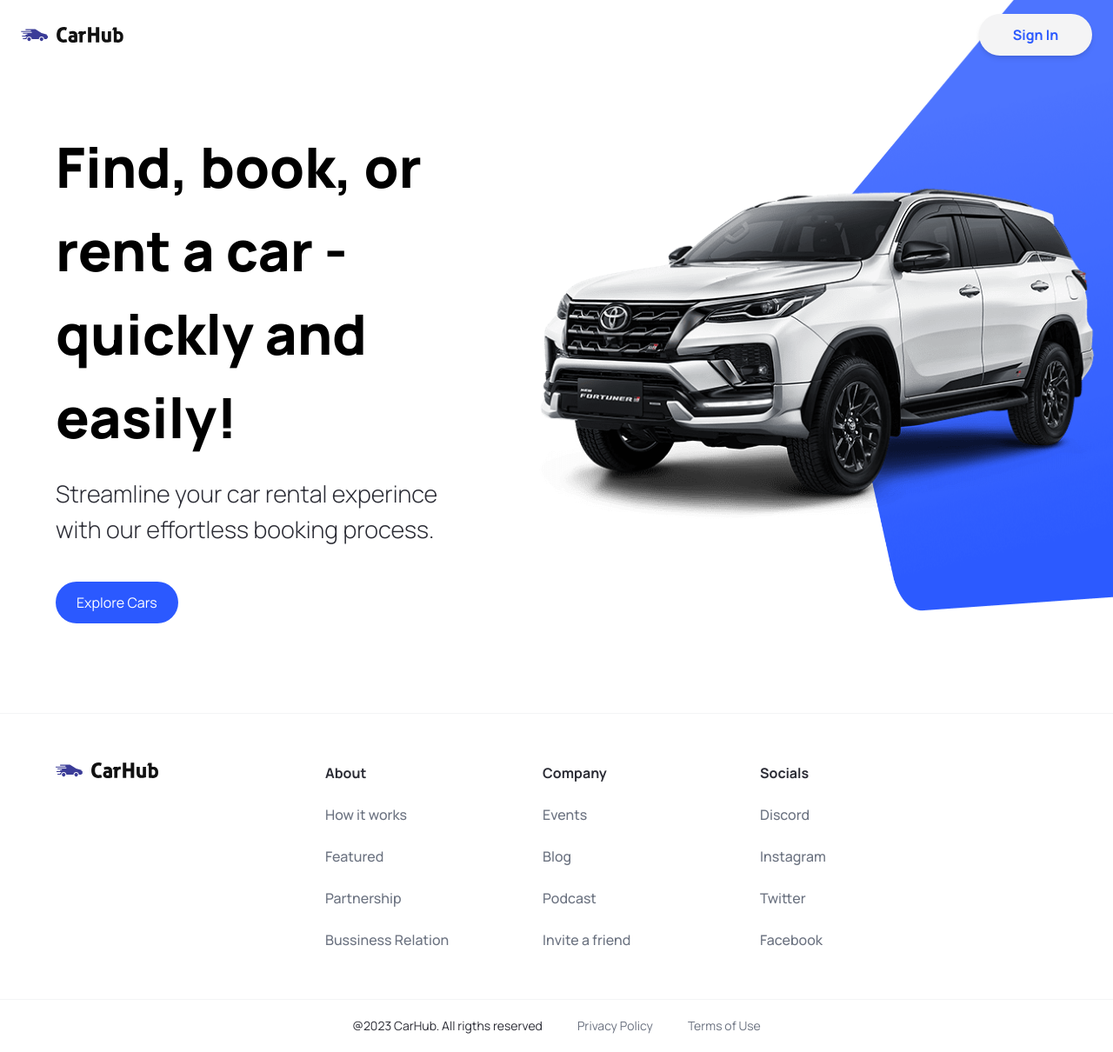
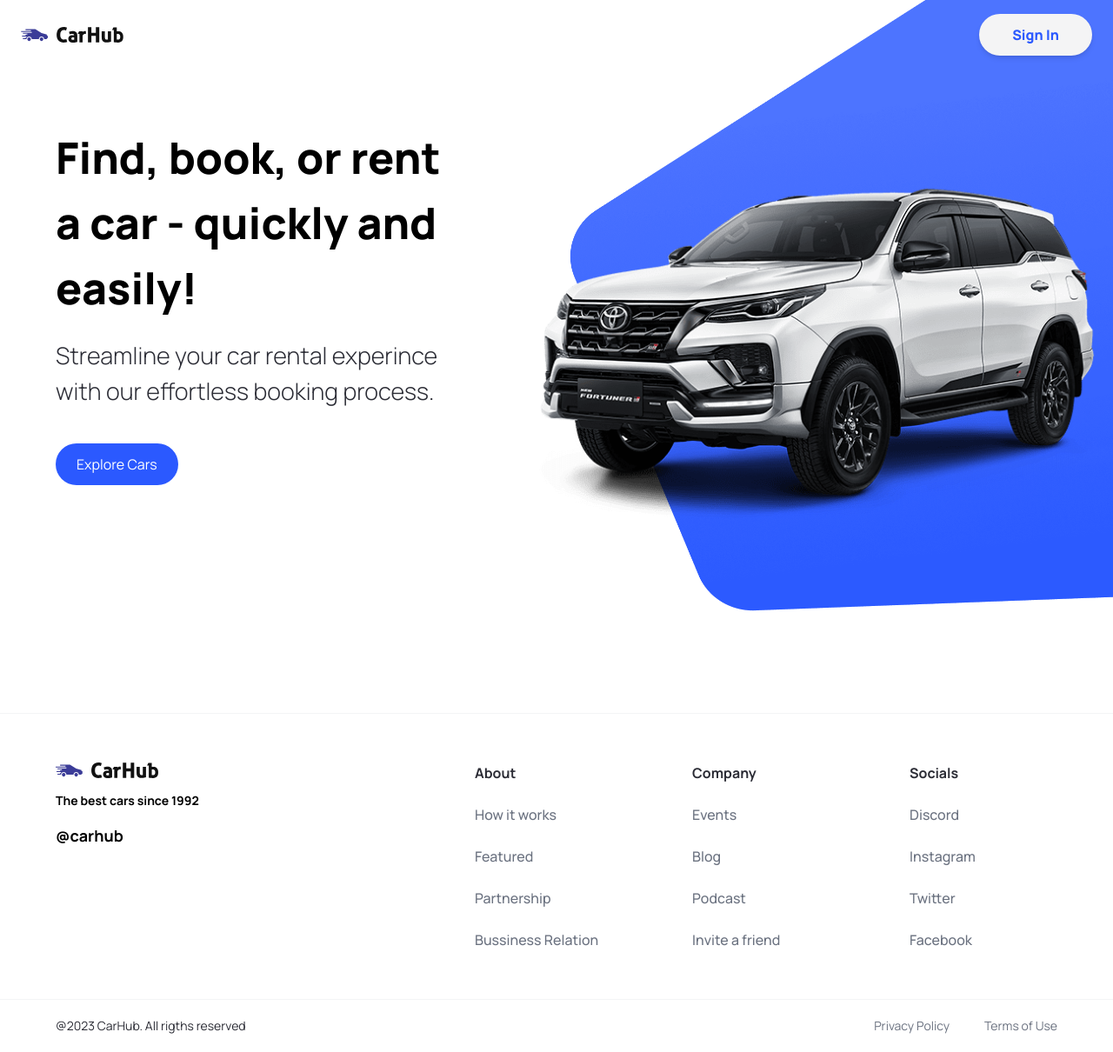
Before and after one commit to laurentiucm22/car-hub, a Next.js app: page / in a window 1280 px wide. Shown: the whole page at 87% size. Built offline with nearby package versions, Linux system fonts and the light colour scheme.

Commit message:
Fixed hero and footer

```diff
--- a/app/globals.css
+++ b/app/globals.css
@@ -43,7 +43,7 @@
 }
 
 .hero__title {
-  @apply 2xl:text-[72px] sm:text-[64px] text-[50px] font-extrabold;
+  @apply text-[50px] 2xl:text-[72px]  font-extrabold;
 }
 
 .hero__subtitle {
@@ -59,7 +59,7 @@
 }
 
 .hero__image-overlay {
-  @apply absolute xl:-top-24 xl:-right-1/2 -right-1/4 bg-hero-bg bg-repeat-round -z-10 w-full xl:h-screen h-[590px] overflow-hidden;
+  @apply absolute xl:-top-24 xl:-right-1/2 -right-1/4 bg-hero-bg bg-repeat-round -z-10 min-w-full xl:h-screen h-[590px] overflow-hidden;
 }
 /* END: Hero styles */
 
@@ -170,7 +170,7 @@
 }
 
 .footer__links {
-  @apply flex-1 w-full flex md:justify-center flex-wrap max-md:mt-10 gap-20;
+  @apply flex-1 w-full flex md:justify-end flex-wrap max-md:mt-10 gap-20;
 }
 
 .footer__link {
@@ -182,7 +182,7 @@
 }
 
 .footer__copyrights-link {
-  @apply flex-1 flex flex-col-reverse md:flex-row justify-center px-6 md:px-0 max-sm:mt-4 gap-10;
+  @apply flex-1 md:flex text-sm md:justify-end md:flex-row max-sm:mt-4 gap-10;
 }
 /* END: Footer styles */
 
--- a/components/CustomeButtom.tsx
+++ b/components/CustomeButtom.tsx
@@ -1,7 +1,6 @@
 "use client";
 import { FC } from "react";
 import { CustomeButtonProps } from "@/types";
-import Image from "next/image";
 
 const CustomeButtom: FC<CustomeButtonProps> = ({
   title,
--- a/components/Footer.tsx
+++ b/components/Footer.tsx
@@ -7,7 +7,7 @@ const Footer = () => {
   return (
     <footer className="flex flex-col text-black-100 mt-5 border-t border-gray-100">
       <div className="flex flex-col md:flex-row md:flex-wrap justify-between gap-5 sm:px-16 px-6 py-10 md:py-14">
-        <div className="flex justify-center items-start gap-6 ">
+        <div className="flex flex-col justify-start items-start gap-4">
           <Image
             src={CarhubLogo}
             alt="logo"
@@ -15,7 +15,12 @@ const Footer = () => {
             height={18}
             objectFit="contain"
           />
+          <p className="font-bold text-black text-sm">
+            The best cars since 1992
+          </p>
+          <p className="font-bold text-black md:text-lg">@carhub</p>
         </div>
+
         <div className="footer__links">
           {footerLinks.map(({ title, links }) => (
             <div key={title} className="footer__link">
@@ -34,10 +39,14 @@ const Footer = () => {
           ))}
         </div>
       </div>
-      <div className="flex justify-center items-center border-t border-gray-100 text-sm py-5">
+
+      <div className="flex flex-col md:flex-row  justify-between md:items-center border-t border-gray-100 text-sm px-6 md:px-16 py-5">
+        <p>@2023 CarHub. All rigths reserved</p>
         <div className="footer__copyrights-link">
-          <p>@2023 CarHub. All rigths reserved</p>
-          <Link href="/" className="text-gray-500 hover:text-indigo-400">
+          <Link
+            href="/"
+            className="text-gray-500 hover:text-indigo-400 mr-3 md:mr-0"
+          >
             Privacy Policy
           </Link>
           <Link href="/" className="text-gray-500 hover:text-indigo-400">
--- a/components/Hero.tsx
+++ b/components/Hero.tsx
@@ -21,15 +21,15 @@ const Hero: FC = () => {
 
         <CustomeButtom
           title="Explore Cars"
-          containerStyles="bg-primary-blue text-white rounded-full mt-10"
+          containerStyles="bg-primary-blue hover:bg-indigo-700 transition-all ease-in-out text-white rounded-full mt-10"
           handleClick={handleScroll}
         />
       </div>
       <div className="hero__image-container">
         <div className="hero__image">
           <Image src={HeroCar} alt="Car" fill objectFit="contain" />
-          <div className="hero__image-overlay"></div>
         </div>
+        <div className="hero__image-overlay"></div>
       </div>
     </div>
   );
--- a/components/Navbar.tsx
+++ b/components/Navbar.tsx
@@ -21,7 +21,7 @@ const Navbar = () => {
         <CustomeButtom
           title="Sign In"
           btnType="button"
-          containerStyles="text-primary-blue rounded-full bg-zinc-100 min-w-[130px] font-bold shadow-md"
+          containerStyles="text-primary-blue rounded-full bg-zinc-100 hover:bg-zinc-300 transition-all ease-in-out min-w-[130px] font-extrabold shadow-md"
         />
       </nav>
     </header>
--- a/constants/index.ts
+++ b/constants/index.ts
@@ -40,7 +40,7 @@ export const manufacturers = [
   "Toyota",
   "Volkswagen",
   "Volvo",
-];
+] as const;
 
 export const yearsOfProduction = [
   { title: "Year", value: "" },
@@ -53,7 +53,7 @@ export const yearsOfProduction = [
   { title: "2021", value: "2021" },
   { title: "2022", value: "2022" },
   { title: "2023", value: "2023" },
-];
+] as const;
 
 export const fuels = [
   {
@@ -68,7 +68,7 @@ export const fuels = [
     title: "Electricity",
     value: "Electricity",
   },
-];
+] as const;
 
 export const footerLinks = [
   {
```
